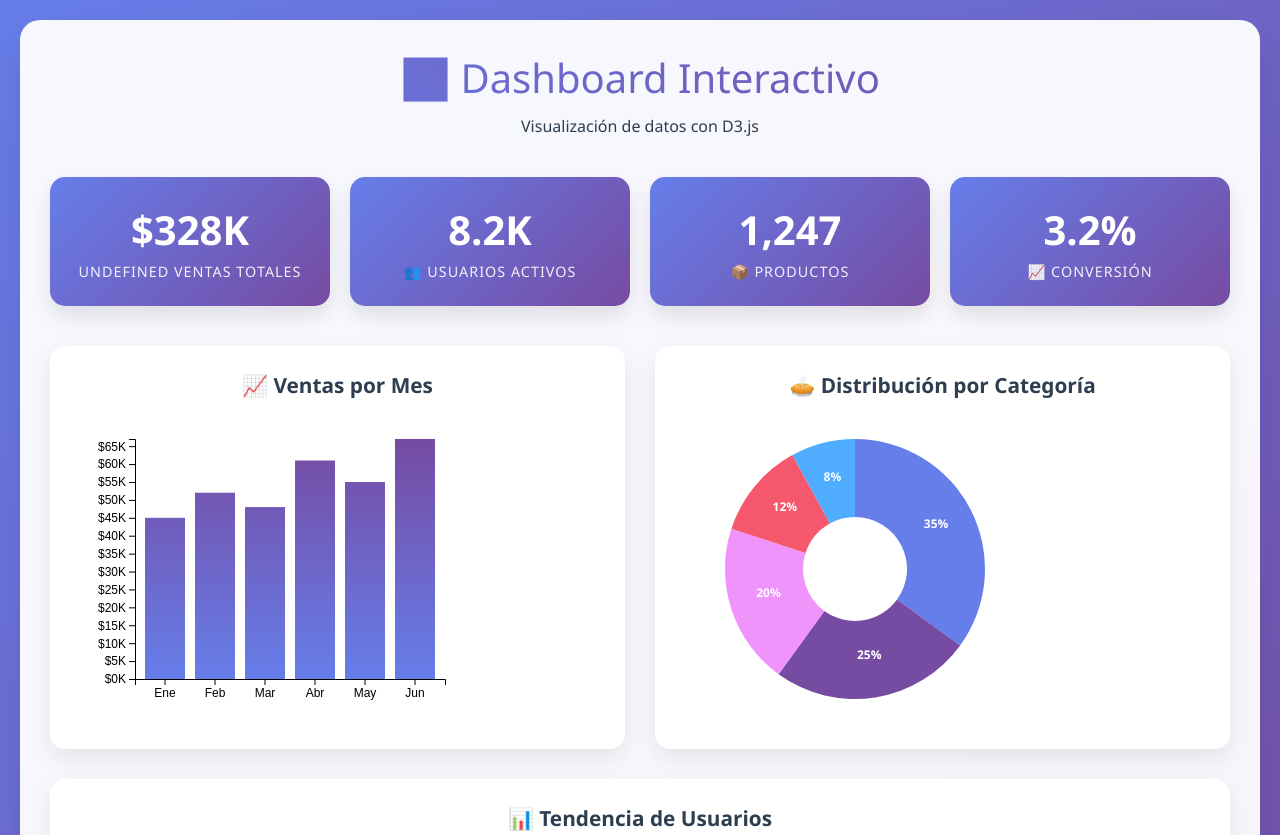
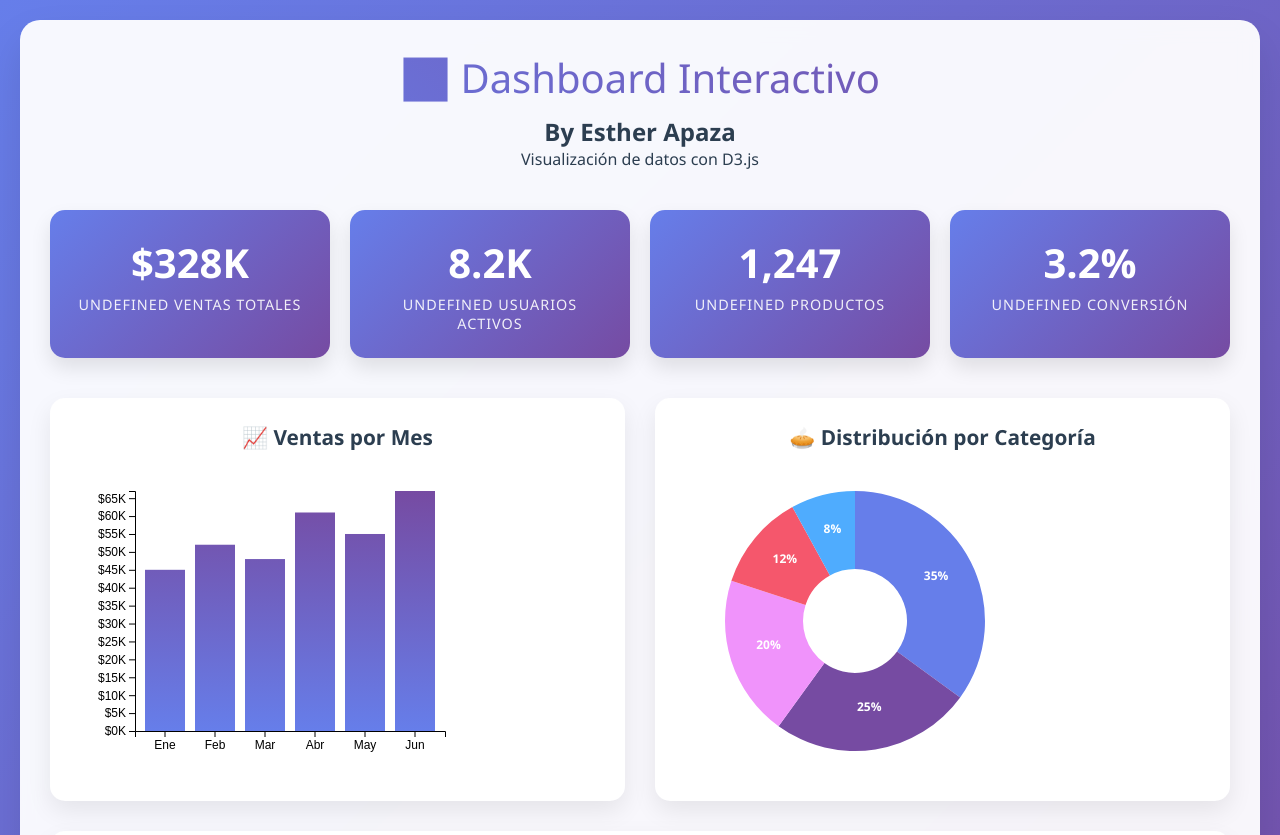
Before and after one commit to estherapaza/POWER-BI, a plain HTML site: page index.html in a window 1280 px wide. Shown: the top 835 px of the page. Drawn offline with nearby package versions, Linux system fonts and the light colour scheme.

Commit message:
Update index.html

```diff
--- a/index.html
+++ b/index.html
@@ -176,6 +176,7 @@
     <div class="dashboard">
         <div class="header">
             <h1>📊 Dashboard Interactivo</h1>
+            <h2> By Esther Apaza</h2>
             <p>Visualización de datos con D3.js</p>
         </div>
 
@@ -240,9 +241,9 @@
         function createStatsCards() {
             const stats = [
                 { label: 'Ventas Totales', value: '$328K'},
-                { label: 'Usuarios Activos', value: '8.2K', icon: '👥' },
-                { label: 'Productos', value: '1,247', icon: '📦' },
-                { label: 'Conversión', value: '3.2%', icon: '📈' }
+                { label: 'Usuarios Activos', value: '8.2K'},
+                { label: 'Productos', value: '1,247'},
+                { label: 'Conversión', value: '3.2%'}
             ];
 
             const statsContainer = d3.select('#stats');
```
